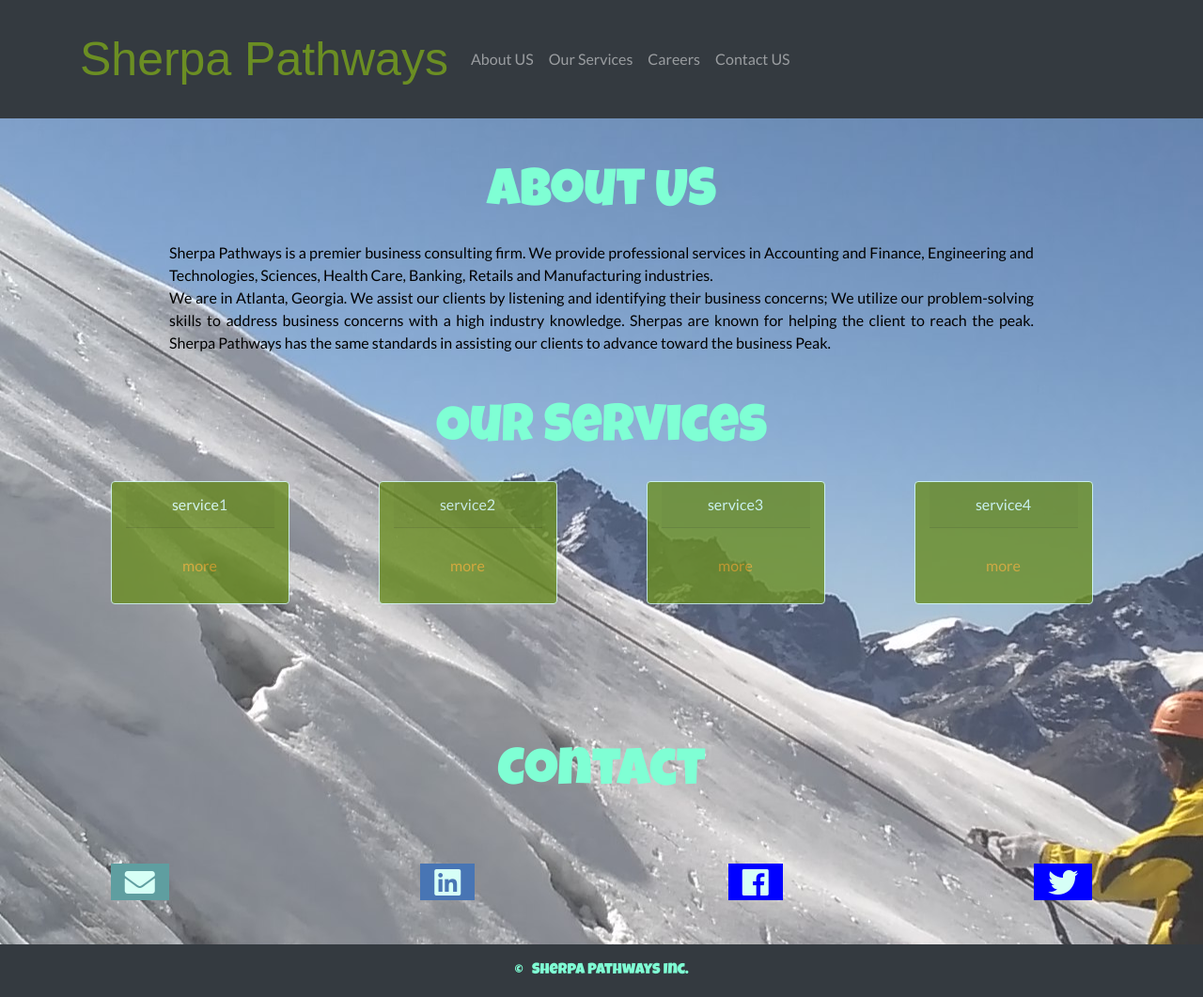
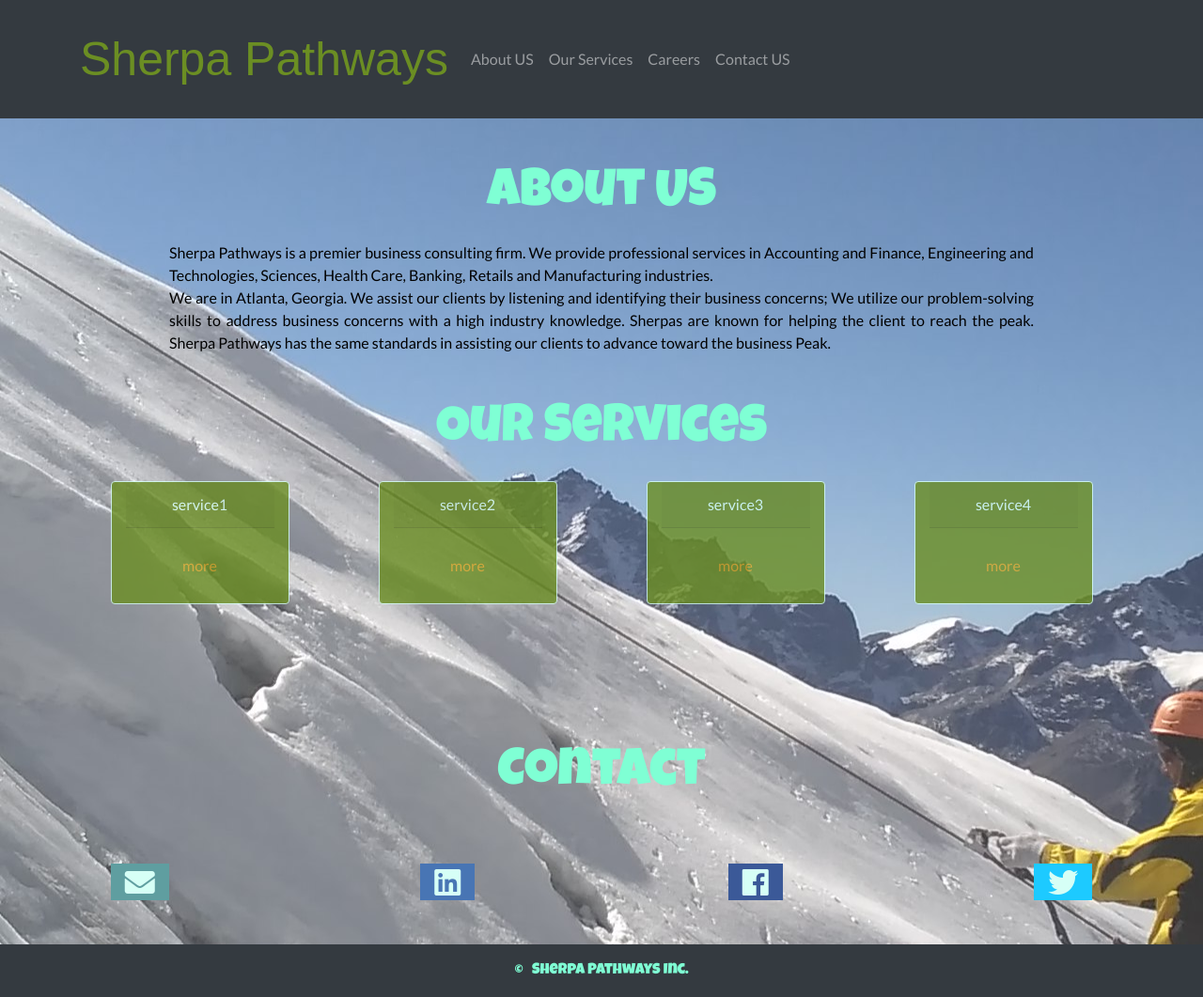
Before and after one commit to rishikesh18/sherpa-pathway, a plain HTML site: page index.html in a window 1280 px wide. Shown: the whole page at 94% size. Drawn offline with nearby package versions, Linux system fonts and the light colour scheme.

Commit message:
changed icons color

```diff
--- a/assets/css/style.css
+++ b/assets/css/style.css
@@ -90,12 +90,12 @@ a {
 }
 
 #linkForm3{
-    background-color: blue;
+    background-color: #3b5998;
     font-size:2.0em;
 }
 
 #linkForm4{
-    background-color: blue;
+    background-color: #1dcaff;
     font-size:2.0em;
 }
 
```
